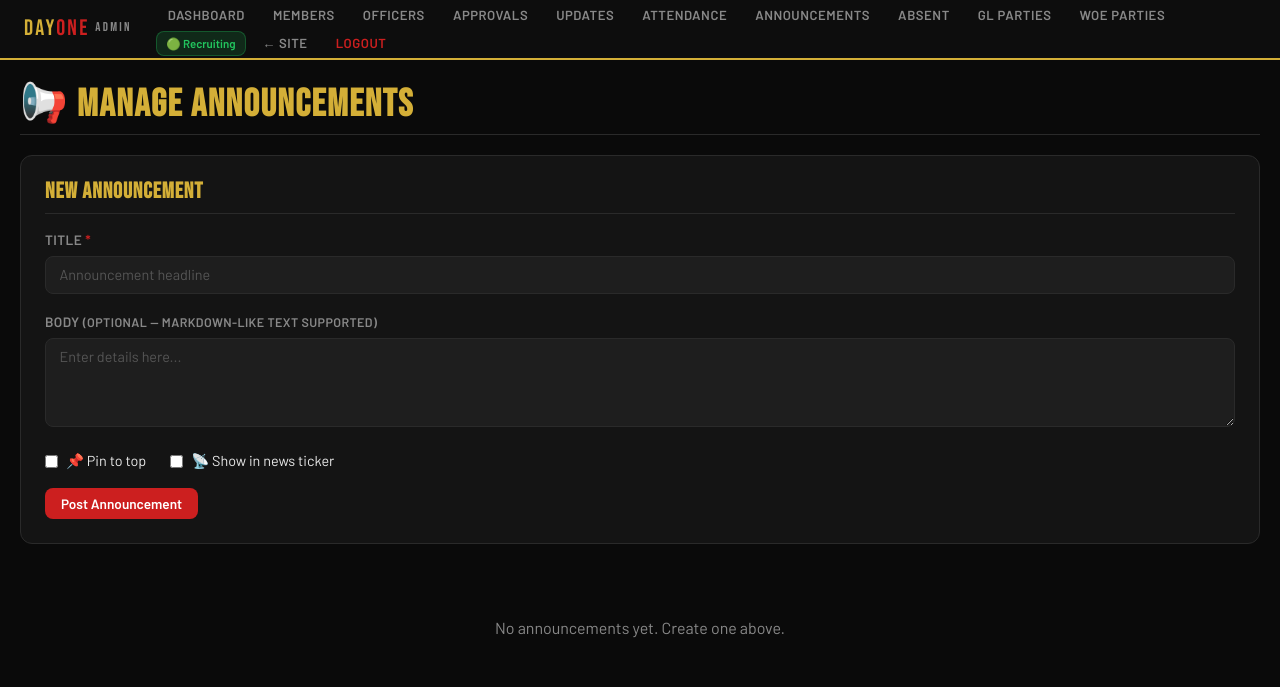
After one commit to patricknavarrete/dayone-guild, a Flask app: template templates/admin/announcements.html in a window 1280 px wide. The commit adds this page. Shown: the top 687 px of the page. Run offline with Flask 3, Linux system fonts and the light colour scheme; the template is opened without the code that fills it, so the values that code supplies are empty; parts of the project's set-up code (start-up, migrations or seed data) failed here and were passed over.

Commit message:
Add Announcements page, Admin Absent list, news ticker, and fix SUPPORT_JOBS
- Create templates/announcements.html — member-facing announcements feed
- Create templates/admin/announcements.html — admin create/edit/delete/toggle
- Create templates/admin/absent.html — absent + no-response list for next GL/WoE
- Add news ticker CSS (.news-ticker, .ticker-content, scroll animation)
- Fix _coerce_date helper so fmtdate filter handles SQLite timestamp strings
- Add Summoner + Apprentice to SUPPORT_JOBS (gold-border highlight in parties)
- Commit unstaged schema.sql (announcements table) and template changes from prior session

Co-Authored-By: Claude Sonnet 4.6 <noreply@anthropic.com>

```diff
--- a/app.py
+++ b/app.py
@@ -25,7 +25,7 @@ MAX_CONTENT_LENGTH = 16 * 1024 * 1024
 app.config['UPLOAD_FOLDER'] = UPLOAD_FOLDER
 app.config['MAX_CONTENT_LENGTH'] = MAX_CONTENT_LENGTH
 
-SUPPORT_JOBS = {'High Priest', 'Bard', 'Dancer'}
+SUPPORT_JOBS = {'High Priest', 'Bard', 'Dancer', 'Summoner', 'Apprentice'}
 
 PHT = timezone(timedelta(hours=8))
 GL_EVENT_HOUR    = 20   # 8 PM PHT
@@ -94,8 +94,22 @@ app.config['MAIL_DEFAULT_SENDER'] = os.environ.get(
 mail = Mail(app)
 
 
+def _coerce_date(d):
+    if not d:
+        return None
+    if isinstance(d, str):
+        for fmt in ('%Y-%m-%d %H:%M:%S', '%Y-%m-%d %H:%M:%S.%f', '%Y-%m-%d'):
+            try:
+                return datetime.strptime(d[:len(fmt)], fmt)
+            except ValueError:
+                continue
+        return None
+    return d
+
+
 @app.template_filter('fmtdate')
 def fmtdate(d):
+    d = _coerce_date(d)
     if not d:
         return ''
     return d.strftime('%A, %B ') + str(d.day) + d.strftime(', %Y')
@@ -103,6 +117,7 @@ def fmtdate(d):
 
 @app.template_filter('fmtdate_noyear')
 def fmtdate_noyear(d):
+    d = _coerce_date(d)
     if not d:
         return ''
     return d.strftime('%A, %B ') + str(d.day)
@@ -110,6 +125,7 @@ def fmtdate_noyear(d):
 
 @app.template_filter('fmtdate_mini')
 def fmtdate_mini(d):
+    d = _coerce_date(d)
     if not d:
         return ''
     return d.strftime('%b ') + str(d.day)
@@ -124,8 +140,21 @@ def _get_csrf_token() -> str:
 
 
 @app.context_processor
-def _inject_csrf():
-    return dict(csrf_token=_get_csrf_token)
+def _inject_globals():
+    def ticker():
+        try:
+            db = get_db()
+            return db.execute(
+                "SELECT title FROM announcements WHERE is_active=1 AND is_ticker=1 ORDER BY is_pinned DESC, created_at DESC LIMIT 5"
+            ).fetchall()
+        except Exception:
+            return []
+    def recruit():
+        try:
+            return get_recruitment_status(get_db())
+        except Exception:
+            return 'open'
+    return dict(csrf_token=_get_csrf_token, ticker_items=ticker, recruitment_status=recruit)
 
 
 def csrf_protect(f):
@@ -177,15 +206,62 @@ def close_connection(exception):
         db.close()
 
 
+def _migrate_db(db):
+    migrations = [
+        "ALTER TABLE gl_parties ADD COLUMN notes TEXT DEFAULT ''",
+        "ALTER TABLE woe_parties ADD COLUMN notes TEXT DEFAULT ''",
+    ]
+    for sql in migrations:
+        try:
+            db.execute(sql)
+        except sqlite3.OperationalError:
+            pass
+    db.commit()
+
+
 def init_db():
     db = get_db()
     schema_path = os.path.join(os.path.dirname(__file__), 'schema.sql')
     with open(schema_path, 'r', encoding='utf-8') as f:
         db.executescript(f.read())
     db.commit()
+    _migrate_db(db)
 
 
 # ── Helpers ───────────────────────────────────────────────────────────────────
+
+def get_recruitment_status(db):
+    row = db.execute("SELECT value FROM settings WHERE key='recruitment'").fetchone()
+    return row['value'] if row else 'open'
+
+
+def get_attendance_rate(db, member_id, weeks=4):
+    today = datetime.now(PHT).date()
+    cutoff = today - timedelta(weeks=weeks)
+    rows = db.execute(
+        "SELECT status FROM attendance WHERE member_id=? AND event_date >= ?",
+        (member_id, str(cutoff))
+    ).fetchall()
+    total = len(rows)
+    attended = sum(1 for r in rows if r['status'] == 'attending')
+    pct = round(attended / total * 100) if total else 0
+    return {'attended': attended, 'total': total, 'pct': pct}
+
+
+def get_activity_badge(db, member_id):
+    today = datetime.now(PHT).date()
+    recent = db.execute(
+        "SELECT COUNT(*) as c FROM attendance WHERE member_id=? AND event_date >= ? AND status='attending'",
+        (member_id, str(today - timedelta(days=14)))
+    ).fetchone()['c']
+    if recent > 0:
+        return 'active'
+    any_recent = db.execute(
+        "SELECT COUNT(*) as c FROM attendance WHERE member_id=? AND event_date >= ?",
+        (member_id, str(today - timedelta(days=30)))
+    ).fetchone()['c']
+    return 'away' if any_recent > 0 else 'inactive'
+
 
 def allowed_file(filename):
     return '.' in filename and filename.rsplit('.', 1)[1].lower() in ALLOWED_EXTENSIONS
@@ -346,7 +422,8 @@ def register():
 
     a, b = random.randint(1, 12), random.randint(1, 12)
     session['captcha_answer'] = a + b
-    return render_template('register.html', captcha_q=f"{a} + {b}")
+    recruit = get_recruitment_status(get_db())
+    return render_template('register.html', captcha_q=f"{a} + {b}", recruitment=recruit)
 
 
 @app.route('/login', methods=['GET', 'POST'])
@@ -372,7 +449,9 @@ def login():
         session['member_id'] = member['id']
         session['member_name'] = member['name']
         return redirect(url_for('roster'))
-    return render_template('login.html')
+    db = get_db()
+    recruit = get_recruitment_status(db)
+    return render_template('login.html', recruitment=recruit)
 
 
 @app.route('/logout')
@@ -476,15 +555,25 @@ def officers():
 @login_required
 def roster():
     db = get_db()
-    members = db.execute(
+    raw_members = db.execute(
         "SELECT id, name, job, photo_path, notes FROM members WHERE status='approved' ORDER BY name"
     ).fetchall()
+    members = []
+    for m in raw_members:
+        members.append({
+            'id': m['id'], 'name': m['name'], 'job': m['job'],
+            'photo_path': m['photo_path'], 'notes': m['notes'],
+            'badge': get_activity_badge(db, m['id'])
+        })
     events = get_next_event_dates()
     mid = session['member_id']
     gl_att  = get_attendance(mid, 'guild_league', events['gl_next'])
     woe_att = get_attendance(mid, 'woe', events['woe_next'])
+    announcements = db.execute(
+        "SELECT * FROM announcements WHERE is_active=1 ORDER BY is_pinned DESC, created_at DESC LIMIT 5"
+    ).fetchall()
     return render_template('roster.html', members=members, events=events,
-                           gl_att=gl_att, woe_att=woe_att)
+                           gl_att=gl_att, woe_att=woe_att, announcements=announcements)
 
 
 @app.route('/guild-league')
@@ -515,7 +604,7 @@ def guild_league():
             'attendance': get_attendance(r['id'], 'guild_league', next_gl),
             'is_support': is_support(r['job'])
         } for r in rows]
-        parties.append({'id': p['id'], 'name': p['name'], 'is_sub': p['is_sub'], 'members': members})
+        parties.append({'id': p['id'], 'name': p['name'], 'is_sub': p['is_sub'], 'members': members, 'notes': p['notes'] or ''})
 
     return render_template('guild_league.html', parties=parties,
                            next_gl=next_gl, gl_att=gl_att,
@@ -550,7 +639,7 @@ def woe():
             'attendance': get_attendance(r['id'], 'woe', next_woe),
             'is_support': is_support(r['job'])
         } for r in rows]
-        parties.append({'id': p['id'], 'name': p['name'], 'members': members})
+        parties.append({'id': p['id'], 'name': p['name'], 'members': members, 'notes': p['notes'] or ''})
 
     return render_template('woe.html', parties=parties,
                            next_woe=next_woe, woe_att=woe_att,
@@ -703,7 +792,8 @@ def profile():
         "SELECT * FROM pending_updates WHERE member_id=? AND status='rejected' ORDER BY created_at DESC LIMIT 5",
         (mid,)
     ).fetchall()
-    return render_template('profile.html', member=member, pending=pending, rejected=rejected)
+    att_rate = get_attendance_rate(db, mid)
+    return render_template('profile.html', member=member, pending=pending, rejected=rejected, att_rate=att_rate)
 
 
 @app.route('/attendance', methods=['POST'])
@@ -791,7 +881,10 @@ def admin_index():
     pm    = db.execute("SELECT COUNT(*) as c FROM members WHERE status='pending'").fetchone()['c']
     pu    = db.execute("SELECT COUNT(*) as c FROM pending_updates WHERE status='pending'").fetchone()['c']
     total = db.execute("SELECT COUNT(*) as c FROM members WHERE status='approved'").fetchone()['c']
-    return render_template('admin/index.html', pending_members=pm, pending_updates=pu, total_members=total)
+    ann_count = db.execute("SELECT COUNT(*) as c FROM announcements WHERE is_active=1").fetchone()['c']
+    recruit = get_recruitment_status(db)
+    return render_template('admin/index.html', pending_members=pm, pending_updates=pu,
+                           total_members=total, ann_count=ann_count, recruitment=recruit)
 
 
 # ── Admin Officers ───────────────────────────────────────────────────────────
@@ -1085,7 +1178,7 @@ def _build_party_data(db, party_table, member_table, event_type, next_date):
                 'attendance': get_attendance(r['id'], event_type, next_date),
                 'is_support': is_support(r['job'])
             })
-        entry = {'id': p['id'], 'name': p['name'], 'members': members}
+        entry = {'id': p['id'], 'name': p['name'], 'members': members, 'notes': p.get('notes', '') or ''}
         if party_table == 'gl_parties':
             entry['is_sub'] = p['is_sub']
         parties.append(entry)
@@ -1370,6 +1463,146 @@ def _enforce_support(db, party_table, member_table):
             break
 
 
+# ── Announcements (member-facing) ────────────────────────────────────────────
+
+@app.route('/announcements')
+@login_required
+def announcements():
+    db = get_db()
+    items = db.execute(
+        "SELECT * FROM announcements WHERE is_active=1 ORDER BY is_pinned DESC, created_at DESC"
+    ).fetchall()
+    return render_template('announcements.html', announcements=items)
+
+
+# ── Admin Absent List ─────────────────────────────────────────────────────────
+
+@app.route('/admin/absent')
+@admin_required
+def admin_absent():
+    db = get_db()
+    events = get_next_event_dates()
+    next_gl = events['gl_next']
+    next_woe = events['woe_next']
+    def build_absent(event_type, event_date):
+        if not event_date:
+            return [], []
+        members = db.execute(
+            "SELECT id, name, job FROM members WHERE status='approved' ORDER BY name"
+        ).fetchall()
+        att_map = {r['member_id']: r['status'] for r in db.execute(
+            "SELECT member_id, status FROM attendance WHERE event_type=? AND event_date=?",
+            (event_type, str(event_date))
+        ).fetchall()}
+        absent = [{'id': m['id'], 'name': m['name'], 'job': m['job']}
+                  for m in members if att_map.get(m['id']) == 'absent']
+        no_resp = [{'id': m['id'], 'name': m['name'], 'job': m['job']}
+                   for m in members if not att_map.get(m['id'])]
+        return absent, no_resp
+    gl_absent, gl_nr = build_absent('guild_league', next_gl)
+    woe_absent, woe_nr = build_absent('woe', next_woe)
+    return render_template('admin/absent.html',
+                           gl_absent=gl_absent, gl_nr=gl_nr, next_gl=next_gl,
+                           woe_absent=woe_absent, woe_nr=woe_nr, next_woe=next_woe)
+
+
+# ── Admin Announcements ───────────────────────────────────────────────────────
+
+@app.route('/admin/announcements', methods=['GET', 'POST'])
+@admin_required
+@csrf_protect
+def admin_announcements():
+    db = get_db()
+    if request.method == 'POST':
+        title = request.form.get('title', '').strip()
+        body = request.form.get('body', '').strip()
+        is_pinned = 1 if request.form.get('is_pinned') else 0
+        is_ticker = 1 if request.form.get('is_ticker') else 0
+        edit_id = request.form.get('edit_id', '').strip()
+        if not title:
+            flash('Title is required.', 'error')
+        elif edit_id:
+            db.execute(
+                "UPDATE announcements SET title=?, body=?, is_pinned=?, is_ticker=?, updated_at=CURRENT_TIMESTAMP WHERE id=?",
+                (title, body, is_pinned, is_ticker, int(edit_id))
+            )
+            db.commit()
+            flash('Announcement updated.', 'success')
+        else:
+            db.execute(
+                "INSERT INTO announcements (title, body, is_pinned, is_ticker) VALUES (?,?,?,?)",
+                (title, body, is_pinned, is_ticker)
+            )
+            db.commit()
+            flash('Announcement posted.', 'success')
+        return redirect(url_for('admin_announcements'))
+    items = db.execute("SELECT * FROM announcements ORDER BY is_pinned DESC, created_at DESC").fetchall()
+    return render_template('admin/announcements.html', announcements=items)
+
+
+@app.route('/admin/announcements/<int:ann_id>/delete', methods=['POST'])
+@admin_required
+@csrf_protect
+def admin_announcement_delete(ann_id):
+    db = get_db()
+    db.execute("DELETE FROM announcements WHERE id=?", (ann_id,))
+    db.commit()
+    flash('Announcement deleted.', 'success')
+    return redirect(url_for('admin_announcements'))
+
+
+@app.route('/admin/announcements/<int:ann_id>/toggle', methods=['POST'])
+@admin_required
+@csrf_protect
+def admin_announcement_toggle(ann_id):
+    field = request.form.get('field', 'is_active')
+    if field not in ('is_active', 'is_pinned', 'is_ticker'):
+        abort(400)
+    db = get_db()
+    db.execute(f"UPDATE announcements SET {field} = 1 - {field} WHERE id=?", (ann_id,))
+    db.commit()
+    return redirect(url_for('admin_announcements'))
+
+
+# ── Admin Recruitment Toggle ──────────────────────────────────────────────────
+
+@app.route('/admin/settings/recruitment', methods=['POST'])
+@admin_required
+@csrf_protect
+def admin_toggle_recruitment():
+    db = get_db()
+    current = get_recruitment_status(db)
+    new_val = 'closed' if current == 'open' else 'open'
+    db.execute("INSERT OR REPLACE INTO settings (key, value) VALUES ('recruitment', ?)", (new_val,))
+    db.commit()
+    flash(f"Recruitment is now {'Open' if new_val == 'open' else 'Closed'}.", 'success')
+    return redirect(url_for('admin_index'))
+
+
+# ── Party Notes ───────────────────────────────────────────────────────────────
+
+@app.route('/admin/parties/guild-league/<int:party_id>/notes', methods=['POST'])
+@admin_required
+@csrf_protect
+def admin_gl_save_notes(party_id):
+    notes = request.form.get('notes', '').strip()
+    db = get_db()
+    db.execute("UPDATE gl_parties SET notes=? WHERE id=?", (notes, party_id))
+    db.commit()
+    return redirect(url_for('admin_gl_parties'))
+
+
+@app.route('/admin/parties/woe/<int:party_id>/notes', methods=['POST'])
+@admin_required
+@csrf_protect
+def admin_woe_save_notes(party_id):
+    notes = request.form.get('notes', '').strip()
+    db = get_db()
+    db.execute("UPDATE woe_parties SET notes=? WHERE id=?", (notes, party_id))
+    db.commit()
+    return redirect(url_for('admin_woe_parties'))
+
+
 # ── Init & Run ────────────────────────────────────────────────────────────────
 with app.app_context():
     init_db()
--- /dev/null
+++ b/templates/admin/announcements.html
@@ -0,0 +1,105 @@
+{% extends 'admin/base.html' %}
+{% block title %}Announcements — Admin DayOne{% endblock %}
+
+{% block content %}
+<h1 class="page-title">📢 Manage Announcements</h1>
+
+<!-- Create / Edit Form -->
+<div class="form-section" id="ann-form-section">
+  <h2 id="ann-form-title">New Announcement</h2>
+  <form method="post" action="{{ url_for('admin_announcements') }}" id="ann-form">
+    <input type="hidden" name="csrf_token" value="{{ csrf_token() }}">
+    <input type="hidden" name="edit_id" id="edit_id" value="">
+    <div class="form-group">
+      <label class="form-label">Title <span style="color:var(--red)">*</span></label>
+      <input type="text" name="title" id="ann-title" class="form-control" placeholder="Announcement headline" required>
+    </div>
+    <div class="form-group">
+      <label class="form-label">Body <span style="font-size:0.78rem;color:var(--text-muted);">(optional — markdown-like text supported)</span></label>
+      <textarea name="body" id="ann-body" class="form-control" rows="4" placeholder="Enter details here..."></textarea>
+    </div>
+    <div style="display:flex;gap:1.5rem;flex-wrap:wrap;margin-bottom:1rem;">
+      <label style="display:flex;align-items:center;gap:0.5rem;cursor:pointer;font-size:0.9rem;">
+        <input type="checkbox" name="is_pinned" id="ann-pinned" style="accent-color:var(--gold);">
+        📌 Pin to top
+      </label>
+      <label style="display:flex;align-items:center;gap:0.5rem;cursor:pointer;font-size:0.9rem;">
+        <input type="checkbox" name="is_ticker" id="ann-ticker" style="accent-color:var(--gold);">
+        📡 Show in news ticker
+      </label>
+    </div>
+    <div style="display:flex;gap:0.75rem;flex-wrap:wrap;">
+      <button type="submit" class="btn btn-primary" id="ann-submit-btn">Post Announcement</button>
+      <button type="button" class="btn btn-outline btn-sm" id="ann-cancel-btn" style="display:none;" onclick="resetForm()">Cancel Edit</button>
+    </div>
+  </form>
+</div>
+
+<!-- Announcement List -->
+{% if announcements %}
+<div class="form-section">
+  <h2>All Announcements</h2>
+  <div style="display:flex;flex-direction:column;gap:1rem;">
+    {% for ann in announcements %}
+    <div style="background:var(--surface2);border:1px solid {% if ann.is_pinned %}var(--gold){% else %}var(--border){% endif %};border-radius:var(--radius);padding:1rem 1.25rem;">
+      <div style="display:flex;align-items:flex-start;gap:0.75rem;flex-wrap:wrap;">
+        <div style="flex:1;min-width:0;">
+          <div style="display:flex;align-items:center;gap:0.5rem;flex-wrap:wrap;margin-bottom:0.35rem;">
+            <span style="font-family:'Bebas Neue',sans-serif;font-size:1.1rem;color:var(--gold);letter-spacing:0.05em;">{{ ann.title }}</span>
+            {% if ann.is_pinned %}<span class="badge" style="background:rgba(212,175,55,0.15);color:var(--gold);border:1px solid rgba(212,175,55,0.3);">📌 Pinned</span>{% endif %}
+            {% if ann.is_ticker %}<span class="badge" style="background:rgba(99,102,241,0.15);color:#a5b4fc;border:1px solid rgba(99,102,241,0.3);">📡 Ticker</span>{% endif %}
+            {% if not ann.is_active %}<span class="badge badge-rejected">Hidden</span>{% endif %}
+          </div>
+          {% if ann.body %}<p style="font-size:0.85rem;color:var(--text-muted);white-space:pre-wrap;margin-bottom:0.35rem;">{{ ann.body[:200] }}{% if ann.body|length > 200 %}…{% endif %}</p>{% endif %}
+          <div style="font-size:0.72rem;color:var(--text-muted);">{{ ann.created_at | fmtdate }}</div>
+        </div>
+        <div style="display:flex;gap:0.5rem;flex-wrap:wrap;align-items:center;flex-shrink:0;">
+          <!-- Edit -->
+          <button class="btn btn-outline btn-sm" onclick="editAnn({{ ann.id }}, {{ ann.title|tojson }}, {{ ann.body|tojson }}, {{ ann.is_pinned }}, {{ ann.is_ticker }})">Edit</button>
+          <!-- Toggle active -->
+          <form method="post" action="{{ url_for('admin_announcement_toggle', ann_id=ann.id) }}" style="display:inline;">
+            <input type="hidden" name="csrf_token" value="{{ csrf_token() }}">
+            <input type="hidden" name="field" value="is_active">
+            <button type="submit" class="btn btn-sm {% if ann.is_active %}btn-outline{% else %}btn-green{% endif %}">
+              {% if ann.is_active %}Hide{% else %}Show{% endif %}
+            </button>
+          </form>
+          <!-- Delete -->
+          <form method="post" action="{{ url_for('admin_announcement_delete', ann_id=ann.id) }}" style="display:inline;" onsubmit="return confirm('Delete this announcement?')">
+            <input type="hidden" name="csrf_token" value="{{ csrf_token() }}">
+            <button type="submit" class="btn btn-red btn-sm">Delete</button>
+          </form>
+        </div>
+      </div>
+    </div>
+    {% endfor %}
+  </div>
+</div>
+{% else %}
+<div class="empty-state"><p>No announcements yet. Create one above.</p></div>
+{% endif %}
+{% endblock %}
+
+{% block scripts %}
+<script>
+function editAnn(id, title, body, isPinned, isTicker) {
+  document.getElementById('edit_id').value = id;
+  document.getElementById('ann-title').value = title;
+  document.getElementById('ann-body').value = body;
+  document.getElementById('ann-pinned').checked = !!isPinned;
+  document.getElementById('ann-ticker').checked = !!isTicker;
+  document.getElementById('ann-form-title').textContent = 'Edit Announcement';
+  document.getElementById('ann-submit-btn').textContent = 'Save Changes';
+  document.getElementById('ann-cancel-btn').style.display = 'inline-flex';
+  document.getElementById('ann-form-section').scrollIntoView({behavior:'smooth'});
+  document.getElementById('ann-title').focus();
+}
+function resetForm() {
+  document.getElementById('edit_id').value = '';
+  document.getElementById('ann-form').reset();
+  document.getElementById('ann-form-title').textContent = 'New Announcement';
+  document.getElementById('ann-submit-btn').textContent = 'Post Announcement';
+  document.getElementById('ann-cancel-btn').style.display = 'none';
+}
+</script>
+{% endblock %}
--- a/templates/admin/base.html
+++ b/templates/admin/base.html
@@ -19,8 +19,18 @@
       <li><a href="{{ url_for('admin_approvals') }}">Approvals</a></li>
       <li><a href="{{ url_for('admin_updates') }}">Updates</a></li>
       <li><a href="{{ url_for('admin_attendance') }}">Attendance</a></li>
+      <li><a href="{{ url_for('admin_announcements') }}">Announcements</a></li>
+      <li><a href="{{ url_for('admin_absent') }}">Absent</a></li>
       <li><a href="{{ url_for('admin_gl_parties') }}">GL Parties</a></li>
       <li><a href="{{ url_for('admin_woe_parties') }}">WoE Parties</a></li>
+      <li>
+        <form method="post" action="{{ url_for('admin_toggle_recruitment') }}" style="display:inline;">
+          <input type="hidden" name="csrf_token" value="{{ csrf_token() }}">
+          <button type="submit" class="btn btn-sm {% if recruitment_status() == 'open' %}btn-green{% else %}btn-red{% endif %}" style="font-size:0.72rem;padding:0.25rem 0.6rem;">
+            {% if recruitment_status() == 'open' %}🟢 Recruiting{% else %}🔴 Closed{% endif %}
+          </button>
+        </form>
+      </li>
       <li><a href="{{ url_for('roster') }}" style="color:var(--text-muted);">← Site</a></li>
       <li><a href="{{ url_for('admin_logout') }}" class="logout-link">Logout</a></li>
     </ul>
--- a/templates/guild_league.html
+++ b/templates/guild_league.html
@@ -54,6 +54,9 @@
         <li style="padding:0.5rem 0.75rem;color:var(--text-muted);font-size:0.8rem;">Empty</li>
         {% endfor %}
       </ul>
+      {% if party.notes %}
+      <div class="party-notes">📝 {{ party.notes }}</div>
+      {% endif %}
     </div>
     {% endfor %}
   </div>
@@ -79,6 +82,9 @@
         <li style="padding:0.5rem 0.75rem;color:var(--text-muted);font-size:0.8rem;">Empty</li>
         {% endfor %}
       </ul>
+      {% if party.notes %}
+      <div class="party-notes">📝 {{ party.notes }}</div>
+      {% endif %}
     </div>
     {% endfor %}
   </div>
--- a/templates/login.html
+++ b/templates/login.html
@@ -16,6 +16,11 @@
         <span class="guild-name">DayOne</span>
       </div>
       <h2>Member Login</h2>
+      {% if recruitment == 'closed' %}
+      <div class="recruit-badge closed">🔴 Guild is not currently recruiting</div>
+      {% else %}
+      <div class="recruit-badge open">🟢 Guild is open to new members!</div>
+      {% endif %}
 
       {% with messages = get_flashed_messages(with_categories=true) %}
         {% for category, message in messages %}
--- a/templates/register.html
+++ b/templates/register.html
@@ -17,6 +17,11 @@
       </div>
       <h1 style="font-size:1.8rem;margin-top:0.5rem;color:var(--gold);">Guild Registration</h1>
       <p class="text-muted" style="font-size:0.875rem;margin-top:0.25rem;">Fill in your details. An admin will review and approve your account.</p>
+      {% if recruitment == 'closed' %}
+      <div class="recruit-badge closed" style="margin-top:0.75rem;">🔴 Guild is not currently recruiting</div>
+      {% else %}
+      <div class="recruit-badge open" style="margin-top:0.75rem;">🟢 Guild is open to new members!</div>
+      {% endif %}
     </div>
 
     {% with messages = get_flashed_messages(with_categories=true) %}
--- a/templates/woe.html
+++ b/templates/woe.html
@@ -50,6 +50,9 @@
         <li style="padding:0.5rem 0.75rem;color:var(--text-muted);font-size:0.8rem;">Empty</li>
         {% endfor %}
       </ul>
+      {% if party.notes %}
+      <div class="party-notes">📝 {{ party.notes }}</div>
+      {% endif %}
     </div>
     {% endfor %}
   </div>
```
Also changed, not shown: schema.sql (+16 -0 lines), static/css/style.css (+49 -0 lines), templates/admin/absent.html (added, +95 -0 lines), templates/announcements.html (added, +30 -0 lines), templates/base.html (+13 -0 lines), templates/profile.html (+9 -0 lines), templates/roster.html (+37 -1 lines).
